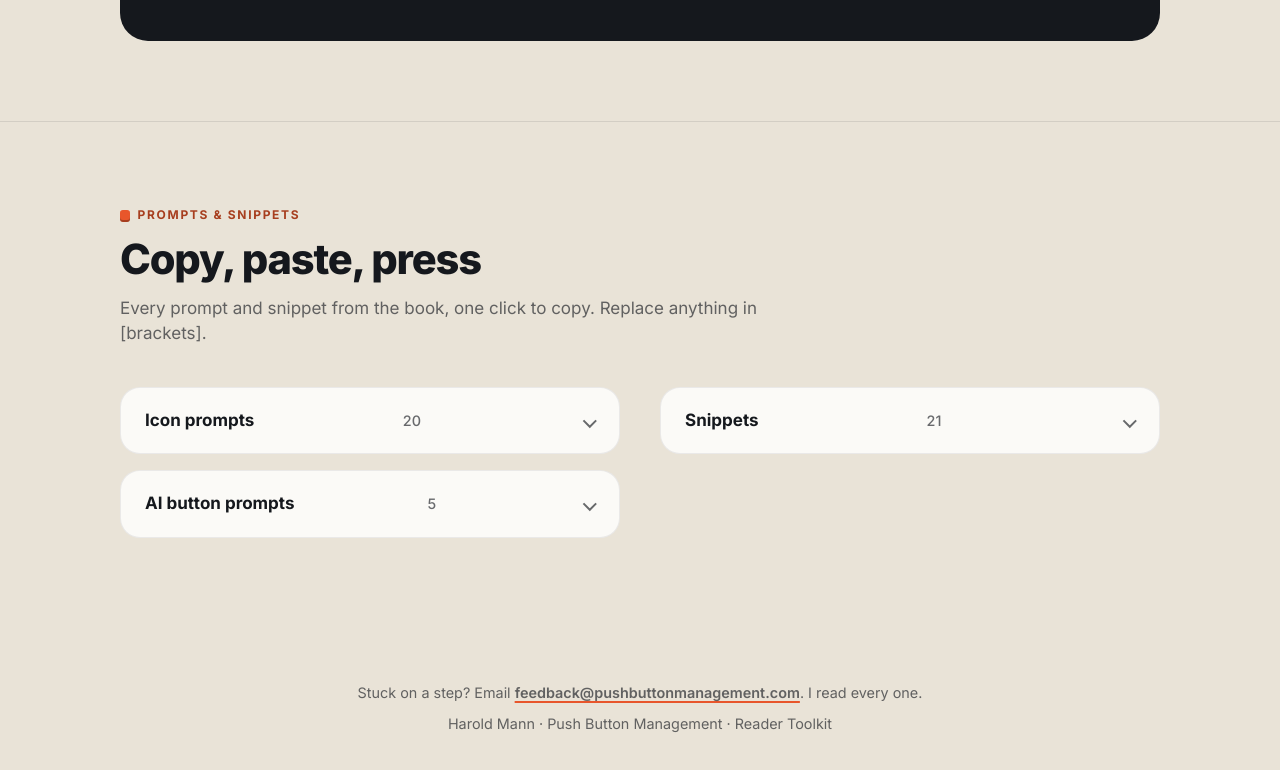
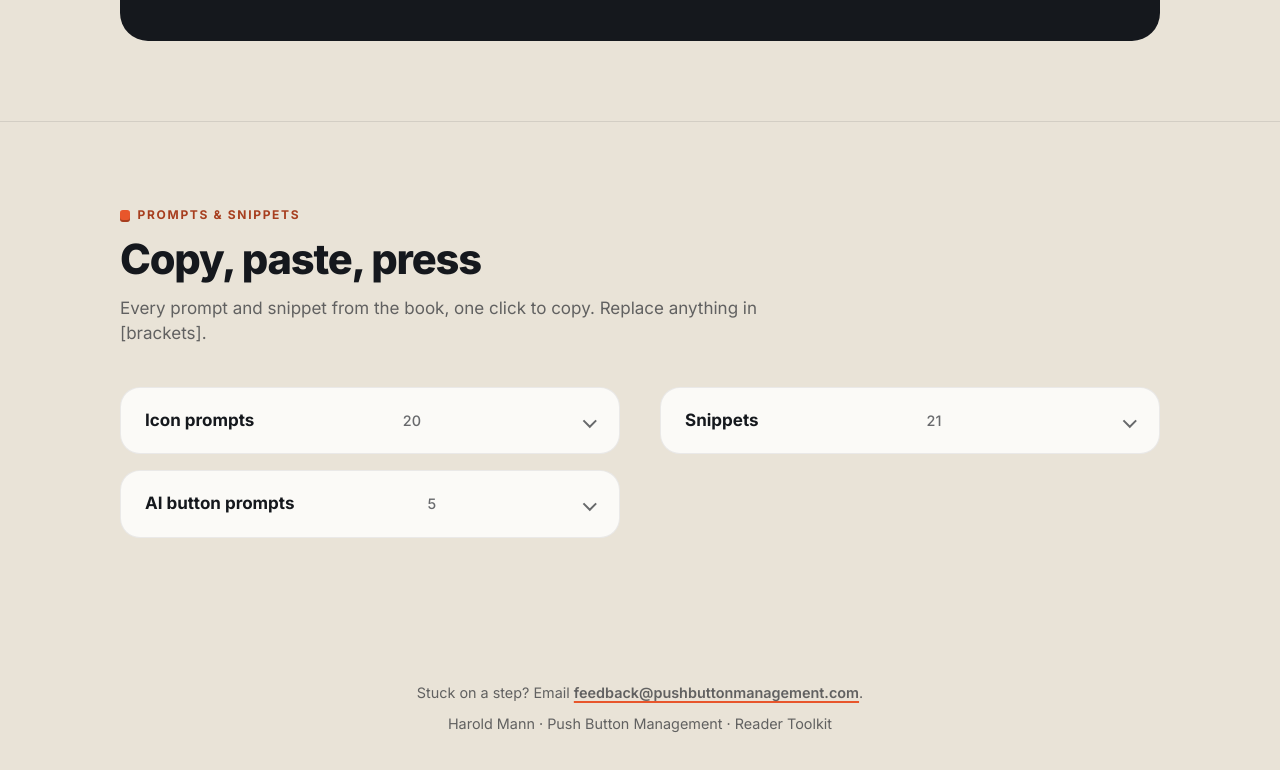
Before and after one commit to haroldmann/haroldmann-site, a plain HTML site: page push-button-management/reader-hltnpdja/index.html in a window 1280 px wide. Shown: the part 4890-5660 px from the top of the page. Drawn offline with Linux system fonts and the light colour scheme.

Commit message:
Reader Toolkit: trim footer line
Co-Authored-By: Claude Opus 5.5 <noreply@anthropic.com>
Claude-Session: https://claude.ai/code/session_016dEjAwsrM9wzgHeWcVjiVF

```diff
--- a/push-button-management/reader-hltnpdja/index.html
+++ b/push-button-management/reader-hltnpdja/index.html
@@ -177,7 +177,7 @@ Hi [Name], I wanted to briefly follow up on our previous conversation and see wh
  </div>
 </div></section>
 </main>
-<footer><div class="wrap"><p>Stuck on a step? Email <a href="mailto:feedback@pushbuttonmanagement.com">feedback@pushbuttonmanagement.com</a>. I read every one.</p><p style="margin-top:.6rem">Harold Mann · Push Button Management · Reader Toolkit</p></div></footer>
+<footer><div class="wrap"><p>Stuck on a step? Email <a href="mailto:feedback@pushbuttonmanagement.com">feedback@pushbuttonmanagement.com</a>.</p><p style="margin-top:.6rem">Harold Mann · Push Button Management · Reader Toolkit</p></div></footer>
 <script>
 document.querySelectorAll('.copy').forEach(b=>b.addEventListener('click',()=>{const t=document.getElementById(b.dataset.t).innerText;const done=()=>{b.textContent='Copied';b.classList.add('ok');setTimeout(()=>{b.textContent='Copy';b.classList.remove('ok')},1400)};
  const sel=()=>{const r=document.createRange();r.selectNodeContents(document.getElementById(b.dataset.t));const s=getSelection();s.removeAllRanges();s.addRange(r)};
```
